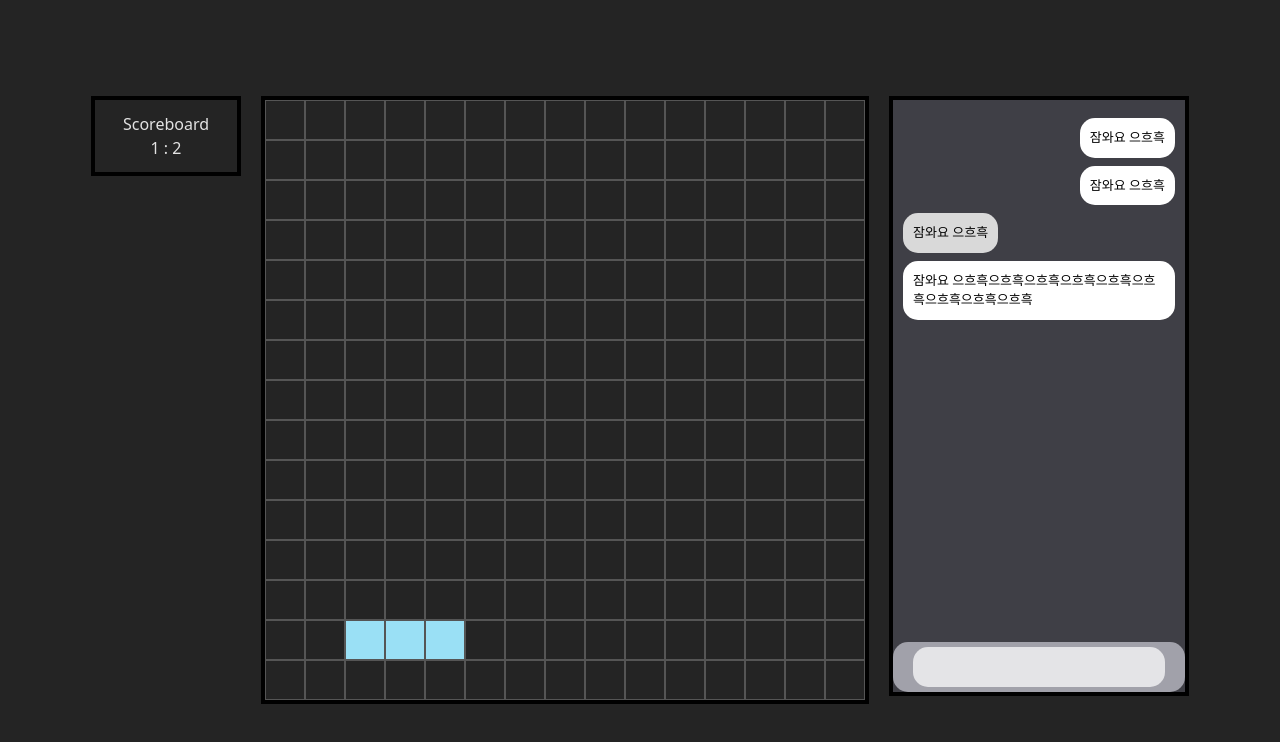
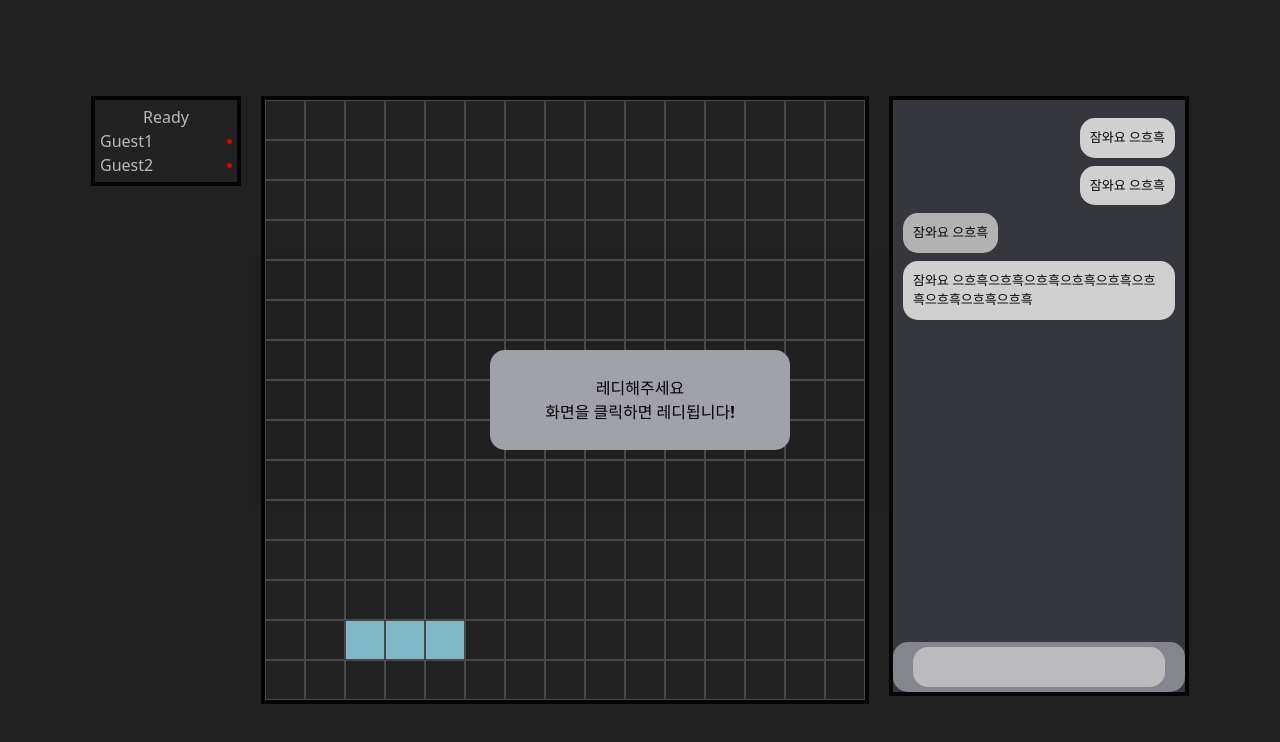
Before and after one commit to quothraven1122/javascript-snake-game, a React (Vite) app in the folder snake/: page / in a window 1280 px wide. Shown: the top 742 px of the page. Built offline with nearby package versions, Linux system fonts and the light colour scheme; no server answers.

Commit message:
feat: change scoreboard to ready box

```diff
--- a/snake/src/index.css
+++ b/snake/src/index.css
@@ -22,6 +22,7 @@
   --gray-700: #3f3f46;
   --gray-800: #27272a;
   --gray-900: #28282d;
+  --gray-900-transparent: #18181b33;
   --black: #18181b;
 
   /*box model*/
--- /dev/null
+++ b/snake/src/modal/Modal.module.css
@@ -0,0 +1,22 @@
+.background {
+  position: fixed;
+  inset: 0;
+  display: flex;
+  justify-content: center;
+  align-items: center;
+  width: 100vw;
+  height: 100vh;
+  background-color: var(--gray-900-transparent);
+}
+.modal {
+  width: 300px;
+  height: 100px;
+  display: flex;
+  flex-direction: column;
+  justify-content: center;
+  align-items: center;
+  background-color: var(--gray-200);
+  color: black;
+  font-weight: 800;
+  border-radius: 15px;
+}
--- /dev/null
+++ b/snake/src/modal/Modal.tsx
@@ -0,0 +1,21 @@
+import React from "react";
+import { createPortal } from "react-dom";
+import styles from "./Modal.module.css";
+
+interface Modal {
+  title: string;
+  children?: React.ReactNode;
+  onClose: () => void;
+}
+
+export default function Modal({ title, children, onClose }: Modal) {
+  return createPortal(
+    <div onClick={onClose} className={styles.background}>
+      <div className={styles.modal}>
+        <p>{title}</p>
+        <div>{children}</div>
+      </div>
+    </div>,
+    document.body
+  );
+}
--- a/snake/src/screen/MainScreen.module.css
+++ b/snake/src/screen/MainScreen.module.css
@@ -17,7 +17,7 @@
   }
 }
 @media (max-width: 800px) {
-  .scoreBoard {
+  .readyBox {
     display: none;
   }
 }
--- a/snake/src/screen/MainScreen.tsx
+++ b/snake/src/screen/MainScreen.tsx
@@ -1,24 +1,40 @@
-import ScoreBoard from "./component/ScoreBoard";
+import { useState, useEffect } from "react";
+import ReadyBoard from "./component/ReadyBox";
 import Board from "./component/Board";
 import ChatBox from "./component/ChatBox";
+import Modal from "../modal/Modal";
 import { useGameLogic } from "../hook/useGameLogic";
 
 import styles from "./MainScreen.module.css";
 
 export default function MainScreen() {
+  const [showModal, setShowModal] = useState(true);
   const { ready, setReady, board } = useGameLogic("p2");
+  useEffect(() => {
+    const ws = new WebSocket("wss://javascript-snake-game-server.onrender.com");
+    ws.onopen = () => console.log("connected to WS");
+    ws.onmessage = (msg) => console.log("Message from server:", msg.data);
+    ws.onerror = (err) => console.error("WS error:", err);
+  }, []);
+
   return (
-    <div
-      className={styles.mainScreen}
-      onClick={() => {
-        setReady(true);
-      }}
-    >
+    <div className={styles.mainScreen}>
       <div className={styles.gameContainer}>
-        <ScoreBoard score={{ p1: 1, p2: 2 }} className={styles.scoreBoard} />
+        <ReadyBoard isReady={ready} className={styles.readyBox} />
         <Board board={board} className={styles.board} />
         <ChatBox className={styles.chatBox} />
       </div>
+      {showModal && (
+        <Modal
+          title="레디해주세요"
+          onClose={() => {
+            setReady(true);
+            setShowModal(false);
+          }}
+        >
+          <p>화면을 클릭하면 레디됩니다!</p>
+        </Modal>
+      )}
     </div>
   );
 }
--- /dev/null
+++ b/snake/src/screen/component/ReadyBar.module.css
@@ -0,0 +1,11 @@
+.readyBar {
+  width: 100%;
+  display: flex;
+  justify-content: space-between;
+  align-items: center;
+}
+.circle {
+  width: 5px;
+  height: 5px;
+  border-radius: 50%;
+}
--- /dev/null
+++ b/snake/src/screen/component/ReadyBar.tsx
@@ -0,0 +1,20 @@
+import React from "react";
+import styles from "./ReadyBar.module.css";
+interface ReadyBar {
+  userName: string;
+  isReady: boolean;
+}
+
+export default function ReadyBar({ userName, isReady }: ReadyBar) {
+  return (
+    <div className={styles.readyBar}>
+      <p>{userName}</p>
+      <div
+        className={styles.circle}
+        style={
+          isReady ? { backgroundColor: "green" } : { backgroundColor: "red" }
+        }
+      ></div>
+    </div>
+  );
+}
--- a/snake/src/screen/component/ScoreBoard.module.css
+++ b/snake/src/screen/component/ReadyBox.module.css
@@ -1,8 +1,9 @@
-.scoreBoard {
+.readyBox {
   width: 150px;
-  height: 80px;
+  height: fit-content;
   border: 4px solid black;
   display: flex;
   flex-direction: column;
   justify-content: center;
+  padding: 5px;
 }
--- /dev/null
+++ b/snake/src/screen/component/ReadyBox.tsx
@@ -0,0 +1,19 @@
+import React from "react";
+
+import ReadyBar from "./ReadyBar";
+import styles from "./ReadyBox.module.css";
+
+interface ReadyBox {
+  isReady: boolean;
+  className?: string;
+}
+
+export default function ReadyBox({ isReady, className }: ReadyBox) {
+  return (
+    <div className={`${styles.readyBox} ${className}`}>
+      <p>Ready</p>
+      <ReadyBar userName={"Guest1"} isReady={isReady} />
+      <ReadyBar userName={"Guest2"} isReady={false} />
+    </div>
+  );
+}
--- a/snake/src/screen/component/ScoreBoard.tsx
+++ /dev/null
@@ -1,18 +0,0 @@
-import React from "react";
-import styles from "./ScoreBoard.module.css";
-
-interface ScoreBoard {
-  score: { p1: number; p2: number };
-  className?: string;
-}
-
-export default function ScoreBoard({ score, className }: ScoreBoard) {
-  return (
-    <div className={`${styles.scoreBoard} ${className}`}>
-      <p>Scoreboard</p>
-      <p>
-        {score.p1} : {score.p2}
-      </p>
-    </div>
-  );
-}
```
